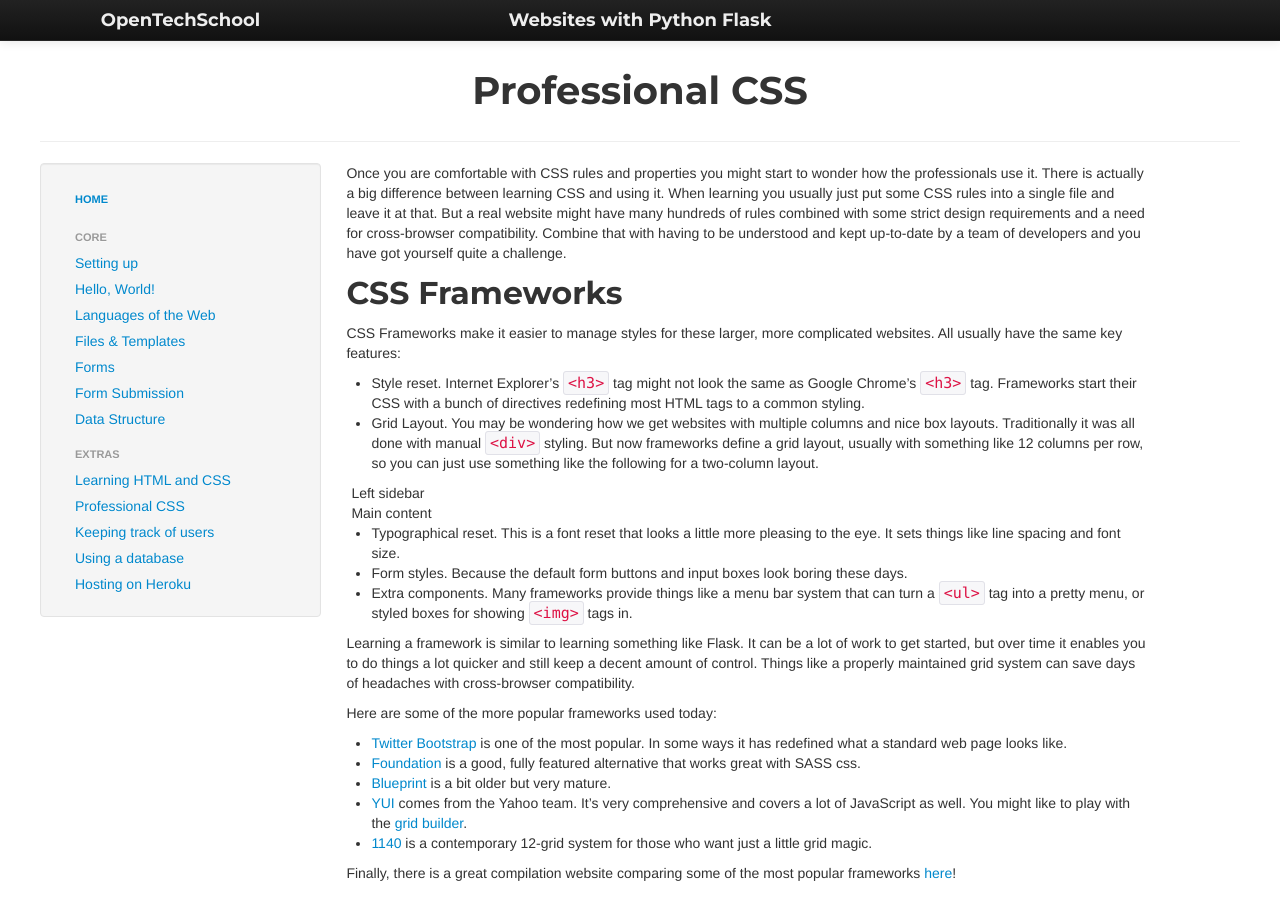
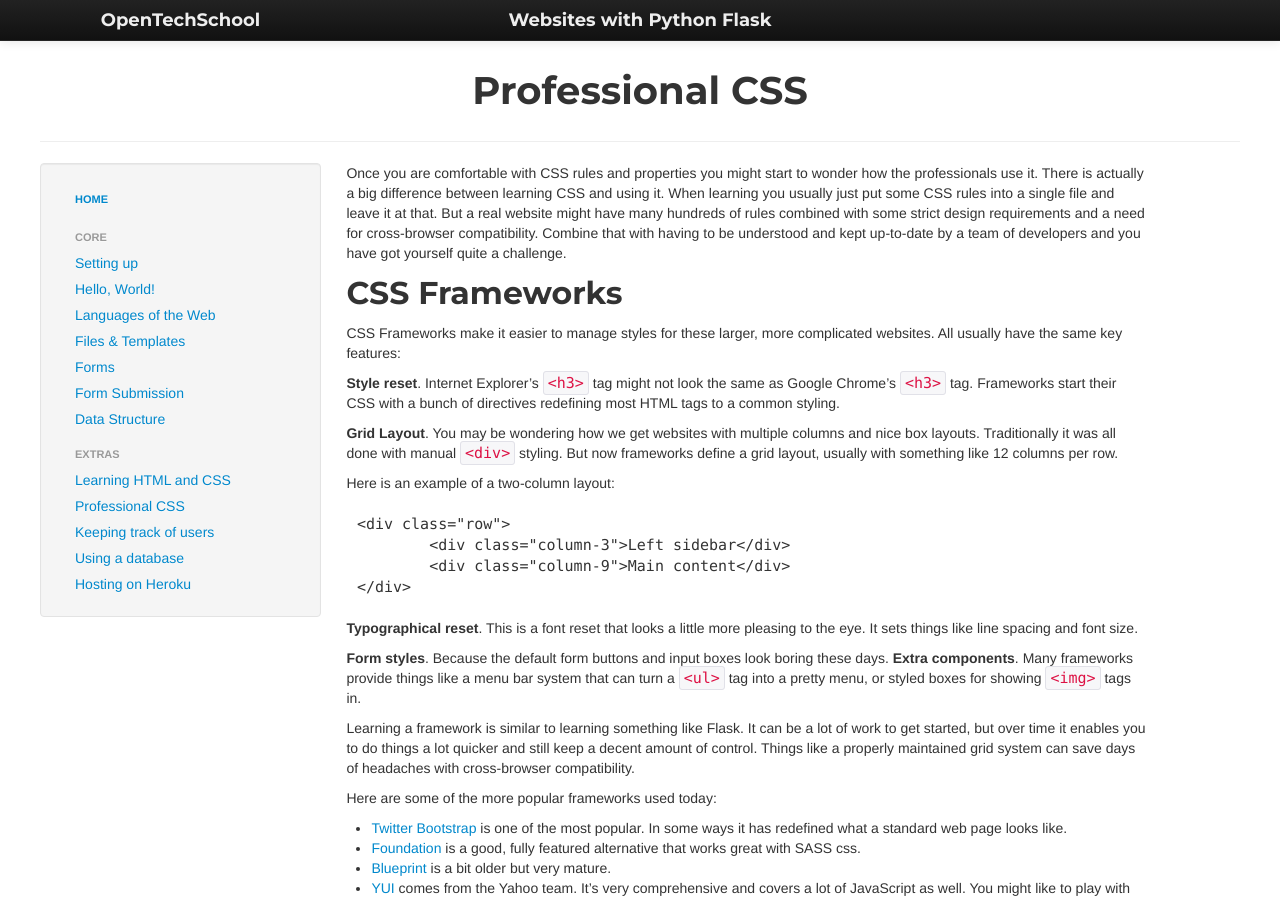
Before and after one commit to OpenTechSchool/python-flask, a Jekyll site: the page built from extras/css.md, in a window 1280 px wide and 900 px high. Built offline with Jekyll 4.4.1, drawn with Linux system fonts in a browser that asks for light colours.

Commit message:
fixed markup madness

```diff
--- a/extras/css.md
+++ b/extras/css.md
@@ -11,17 +11,22 @@ Once you are comfortable with CSS rules and properties you might start to wonder
 
 CSS Frameworks make it easier to manage styles for these larger, more complicated websites. All usually have the same key features:
 
-* Style reset. Internet Explorer's `<h3>` tag might not look the same as Google Chrome's `<h3>` tag. Frameworks start their CSS with a bunch of directives redefining most HTML tags to a common styling.
-* Grid Layout. You may be wondering how we get websites with multiple columns and nice box layouts. Traditionally it was all done with manual `<div>` styling. But now frameworks define a grid layout, usually with something like 12 columns per row, so you can just use something like the following for a two-column layout.
+**Style reset**.  Internet Explorer's `<h3>` tag might not look the same as Google Chrome's `<h3>` tag. Frameworks start their CSS with a bunch of directives redefining most HTML tags to a common styling.
+
+**Grid Layout**. You may be wondering how we get websites with multiple columns and nice box layouts. Traditionally it was all done with manual `<div>` styling. But now frameworks define a grid layout, usually with something like 12 columns per row.
+
+Here is an example of a two-column layout:
+
 
 	<div class="row">
 		<div class="column-3">Left sidebar</div>
 		<div class="column-9">Main content</div>
 	</div>
 
-* Typographical reset. This is a font reset that looks a little more pleasing to the eye. It sets things like line spacing and font size.
-* Form styles. Because the default form buttons and input boxes look boring these days.
-* Extra components. Many frameworks provide things like a menu bar system that can turn a `<ul>` tag into a pretty menu, or styled boxes for showing `<img>` tags in.
+**Typographical reset**. This is a font reset that looks a little more pleasing to the eye. It sets things like line spacing and font size.
+
+**Form styles**. Because the default form buttons and input boxes look boring these days.
+**Extra components**. Many frameworks provide things like a menu bar system that can turn a `<ul>` tag into a pretty menu, or styled boxes for showing `<img>` tags in.
 
 Learning a framework is similar to learning something like Flask. It can be a lot of work to get started, but over time it enables you to do things a lot quicker and still keep a decent amount of control. Things like a properly maintained grid system can save days of headaches with cross-browser compatibility.
 
```
